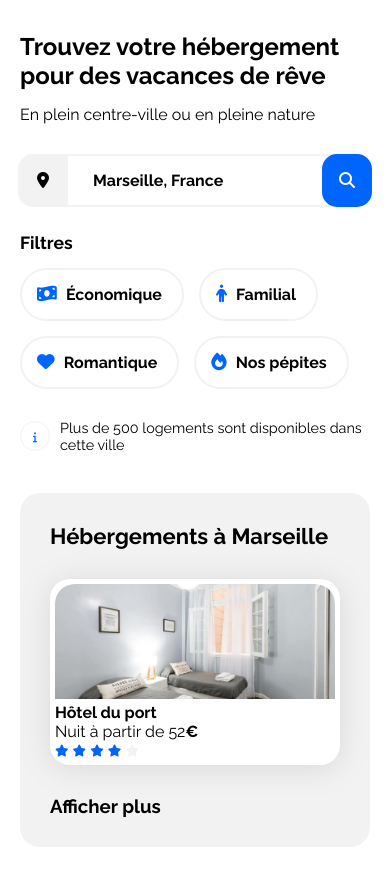
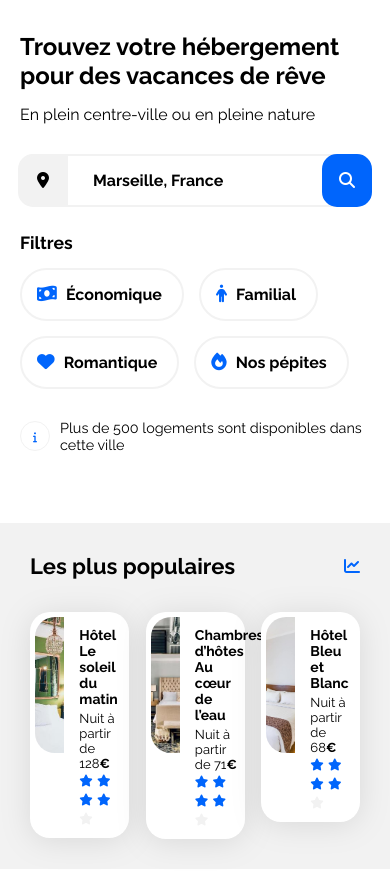
Before and after one commit to n-bon/oc-booki-03-2025, a plain HTML site: page index.html in a window 390 px wide. Shown: the part 118-1014 px from the top of the page. Drawn offline with Linux system fonts and the light colour scheme.

Commit message:
Ajustements responsive

```diff
--- a/css/index.css
+++ b/css/index.css
@@ -4,9 +4,10 @@
 .hebergements-and-populaires {
     display: flex;
     justify-content: space-between;
+    flex-direction: row;
 }
 
-.hebergements-and-populaires section {
+.hebergements, .populaires {
     background-color: var(--main-bg-color);
     border-radius: 20px;
     padding: 30px;
@@ -22,10 +23,20 @@
     margin: 30px 0px;
 }
 
+.hebergements-cards .card {
+    display: flex;
+    flex-direction: column;
+    justify-content: space-between;
+}
+
 .hebergements-cards img {
     width: 100%;
     height: 115px;
     border-radius: 20px 20px 0px 0px;
+}
+
+.hebergements-cards .card-content {
+    padding: 7px;
 }
 
 /*** Populaires ***/
@@ -81,16 +92,19 @@
 /* Medium devices (tablets, less/equal than 1024px) */
 @media (max-width: 1024px) {
     .hebergements-and-populaires {
-        flex-direction: column;
+        flex-direction: column-reverse;
     }
 
     .hebergements {
         width: 100%;
+        border-radius: 0px;
+        background-color: transparent;
     }
 
     .populaires {
         width: 100%;
         margin-top: 50px;
+        border-radius: 0px;
     }
 
     .populaires-cards {
--- a/css/style.css
+++ b/css/style.css
@@ -261,10 +261,6 @@ h1 {
         padding: 0px;
     }
 
-    .corps {
-        padding: 0px 20px;
-    }
-
     /** Adaptation du menu principal**/
 
     .nav-menu-container {
@@ -313,6 +309,7 @@ h1 {
 
     .banniere {
         margin-top: 10px;
+        padding: 0px 20px;
     }
     /** Formulaire de recherche  **/
 
--- a/index.html
+++ b/index.html
@@ -34,7 +34,7 @@
                 </div>
             </nav>
         </header>
-        <main class="corps">
+        <main>
             <section class="banniere">
                 <h1>Trouvez votre hébergement pour des vacances de rêve</h1>
                 <p>En plein centre-ville ou en pleine nature</p>
```
